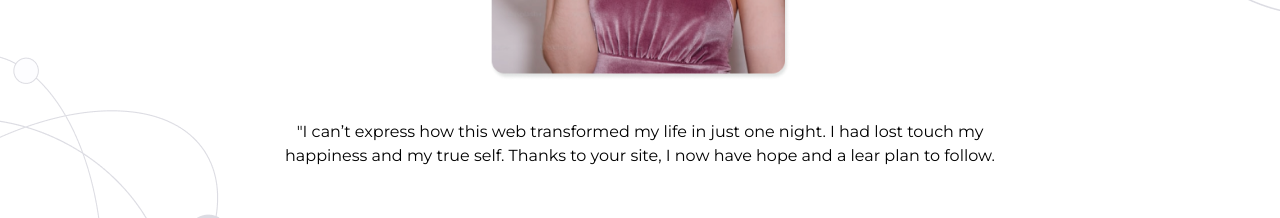
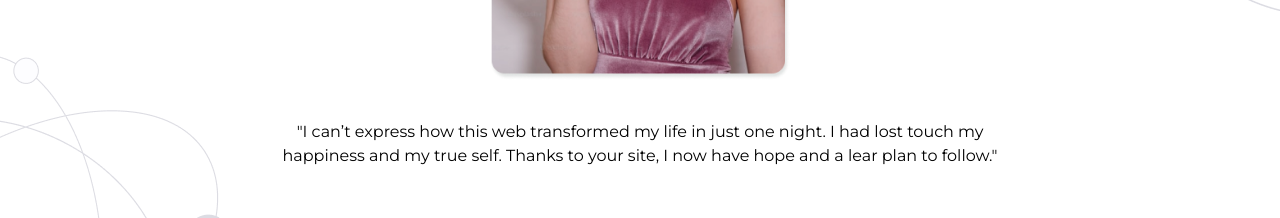
Before and after one commit to miadinh38/mental-health-app, a Next.js app in the folder frontend/: page / in a window 1280 px wide. Shown: the part 3020-3238 px from the top of the page. Built offline with nearby package versions, Linux system fonts and the light colour scheme.

Commit message:
Minor typos

```diff
--- a/frontend/components/homepage/Feedback.js
+++ b/frontend/components/homepage/Feedback.js
@@ -61,7 +61,7 @@ export default function Feedback() {
             </div>
 
             <p className="regular-16 text-center mt-10">
-              "{FEEDBACK[currentIndex].content}
+              &quot;{FEEDBACK[currentIndex].content}&quot;
             </p>
           </div>
         </div>
```
